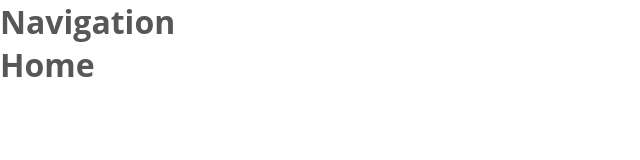
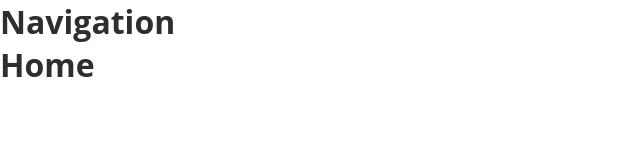
Before and after one commit to 2wisdom/seolgi-roun, a Next.js app: page / in a window 1280 px wide. Shown: the top 160 px of the page, without its empty margins (0-640 px from the left). Built offline with nearby package versions, Linux system fonts and the light colour scheme.

Commit message:
default color change

```diff
--- a/src/app/style/globals.css
+++ b/src/app/style/globals.css
@@ -4,7 +4,7 @@
   outline: 0;
   box-sizing: border-box;
   font-family: "Open Sans", sans-serif;
-  color: #575757;
+  color: #2e2e2e;
 }
 #root {
   margin: 0 auto;
```
